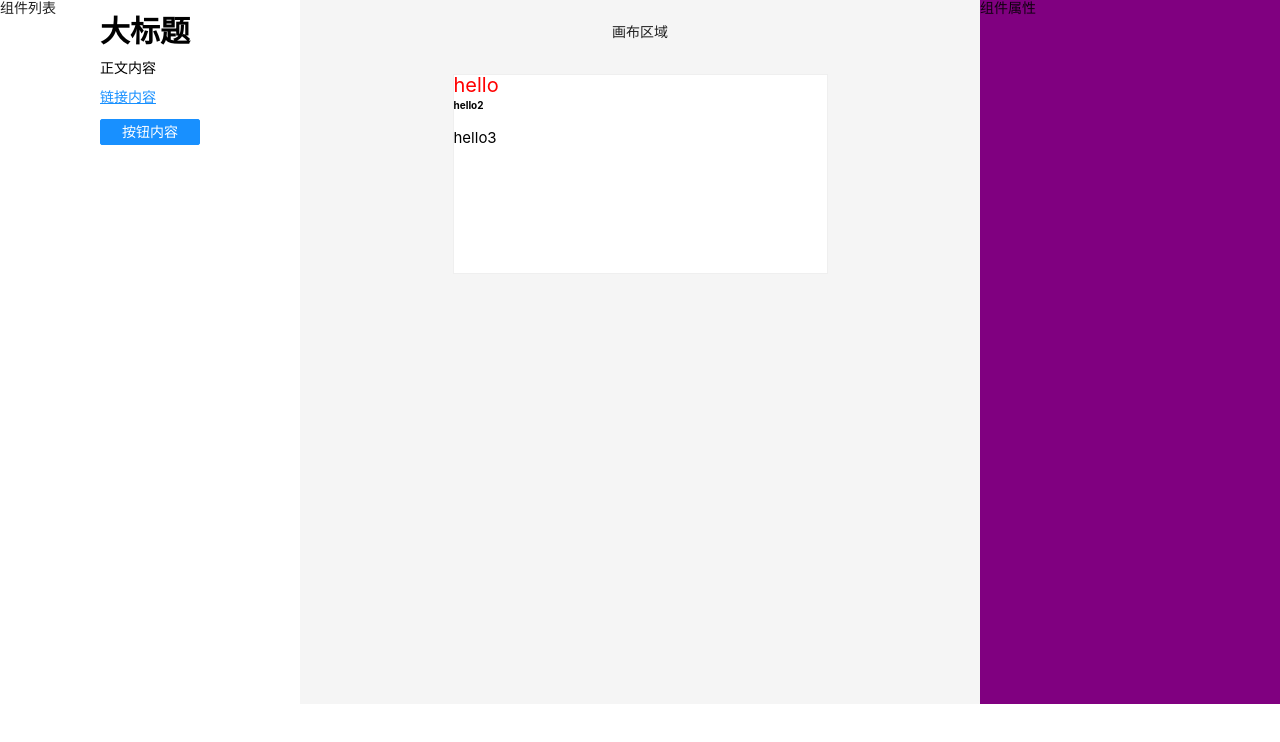
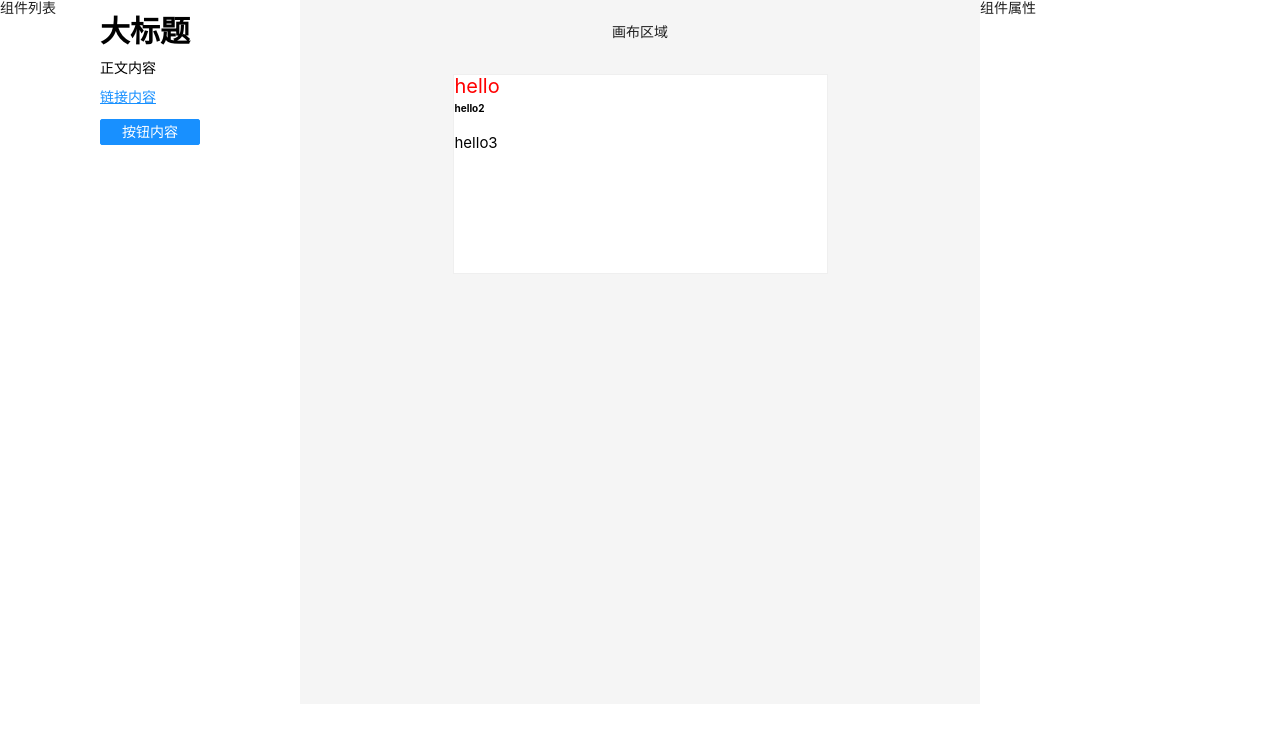
Before and after one commit to tyler4400/my-lego, a Vue app in the folder packages/craft/: page /editor in a window 1280 px wide. Shown: the top 742 px of the page. Built offline with nearby package versions, Linux system fonts and the light colour scheme; the HTML template or start-up script is replaced by a standard one.

Commit message:
6.8 获取正在编辑的组件元素

```diff
--- /dev/null
+++ b/packages/craft/src/components/EditWrapper.vue
@@ -0,0 +1,46 @@
+<template>
+  <div
+    class="edit-wrapper"
+    :class="{ active }"
+    @click="() => onItemClick(id)"
+  >
+    <slot />
+  </div>
+</template>
+<script setup lang="ts">
+export interface EditWrapperProps {
+    active: boolean
+    id: string
+  }
+
+defineOptions({
+    name: 'EditWrapper',
+})
+
+const emit = defineEmits<{
+  (e: 'setActive', id: string): void
+}>()
+
+const { active, id } = defineProps< EditWrapperProps>()
+
+const onItemClick = (id:  string ) =>{
+  emit('setActive', id)
+}
+</script>
+
+<style scoped>
+.edit-wrapper {
+  padding: 0;
+  cursor: pointer;
+  border: 1px solid transparent;
+  user-select: none;
+}
+.edit-wrapper:hover {
+  border: 1px dashed #ccc;
+}
+.edit-wrapper.active {
+  border: 1px solid #1890ff;
+  user-select: none;
+  z-index: 1500;
+}
+</style>
--- a/packages/craft/src/stores/editor.ts
+++ b/packages/craft/src/stores/editor.ts
@@ -1,4 +1,4 @@
-import { reactive } from 'vue'
+import { reactive, ref } from 'vue'
 import { defineStore } from 'pinia'
 import { v4 as uuidv4 } from 'uuid'
 import type { ComponentData } from '@/types/editor.ts'
@@ -8,7 +8,11 @@ export const useEditorStore = defineStore('editor', () => {
   // 供中间编辑器渲染的数组
   const components = reactive<ComponentData[]>(testComponents)
   // 当前编辑的是哪个元素，uuid
-  const currentElement: string | null = null
+  const currentElement = ref<ComponentData>()
+
+  const setCurrentElement = (id: string) => {
+    currentElement.value = components.find(item => item.id === id)
+  }
 
   const addComponent = (props: Partial<TextComponentProps>): void => {
     const newComp = {
@@ -19,7 +23,7 @@ export const useEditorStore = defineStore('editor', () => {
     components.push(newComp)
   }
 
-  return { components, currentElement, addComponent }
+  return { components, currentElement, addComponent, setCurrentElement }
 })
 
 const testComponents: ComponentData[] = [
--- a/packages/craft/src/views/EditorView.vue
+++ b/packages/craft/src/views/EditorView.vue
@@ -20,21 +20,30 @@
             id="canvas-area"
             class="preview-list"
           >
-            <component
-              :is="comp.name"
+            <EditWrapper
               v-for="comp in editorStore.components"
+              :id="comp.id"
               :key="comp.id"
-              v-bind="comp.props"
-            />
+              :active="editorStore.currentElement?.id === comp.id"
+              @set-active="editorStore.setCurrentElement"
+            >
+              <component
+                :is="comp.name"
+                v-bind="comp.props"
+              />
+            </EditWrapper>
           </div>
         </LayoutContent>
       </Layout>
       <layoutSider
         width="300"
-        style="background: purple"
+        style="background: #fff"
         class="settings-panel"
       >
         组件属性
+        <pre>
+          {{ editorStore.currentElement }}
+        </pre>
       </layoutSider>
     </Layout>
   </div>
@@ -45,6 +54,7 @@ import { Layout, LayoutContent, LayoutSider } from 'ant-design-vue'
 import { useEditorStore } from '@/stores/editor.ts'
 import LText from '@/components/LText.vue'
 import ComponentList from '@/components/ComponentList.vue'
+import EditWrapper from '@/components/EditWrapper.vue'
 import { defaultTextTemplates } from '@/defaultTemplates.ts'
 import type { TextComponentProps } from '@/defaultProps.ts'
 
```
